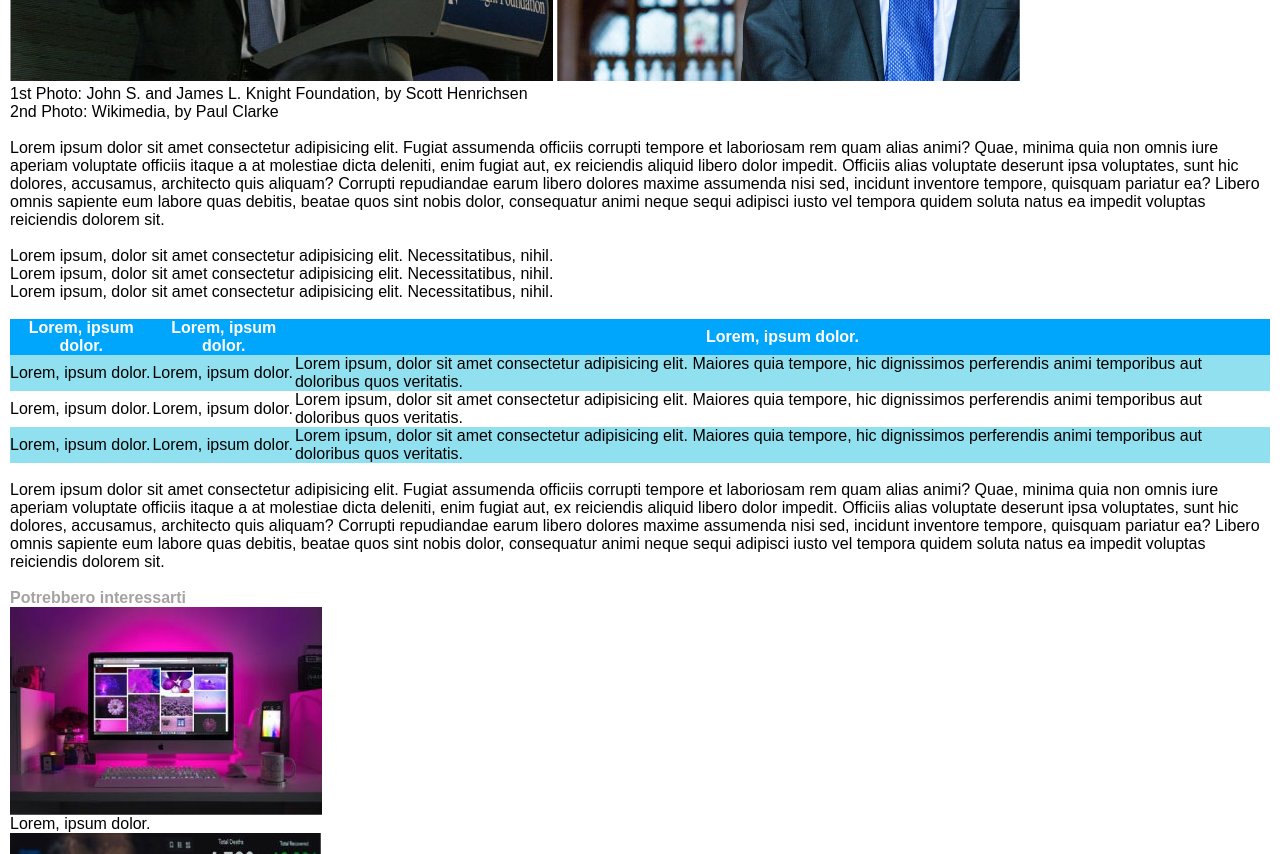
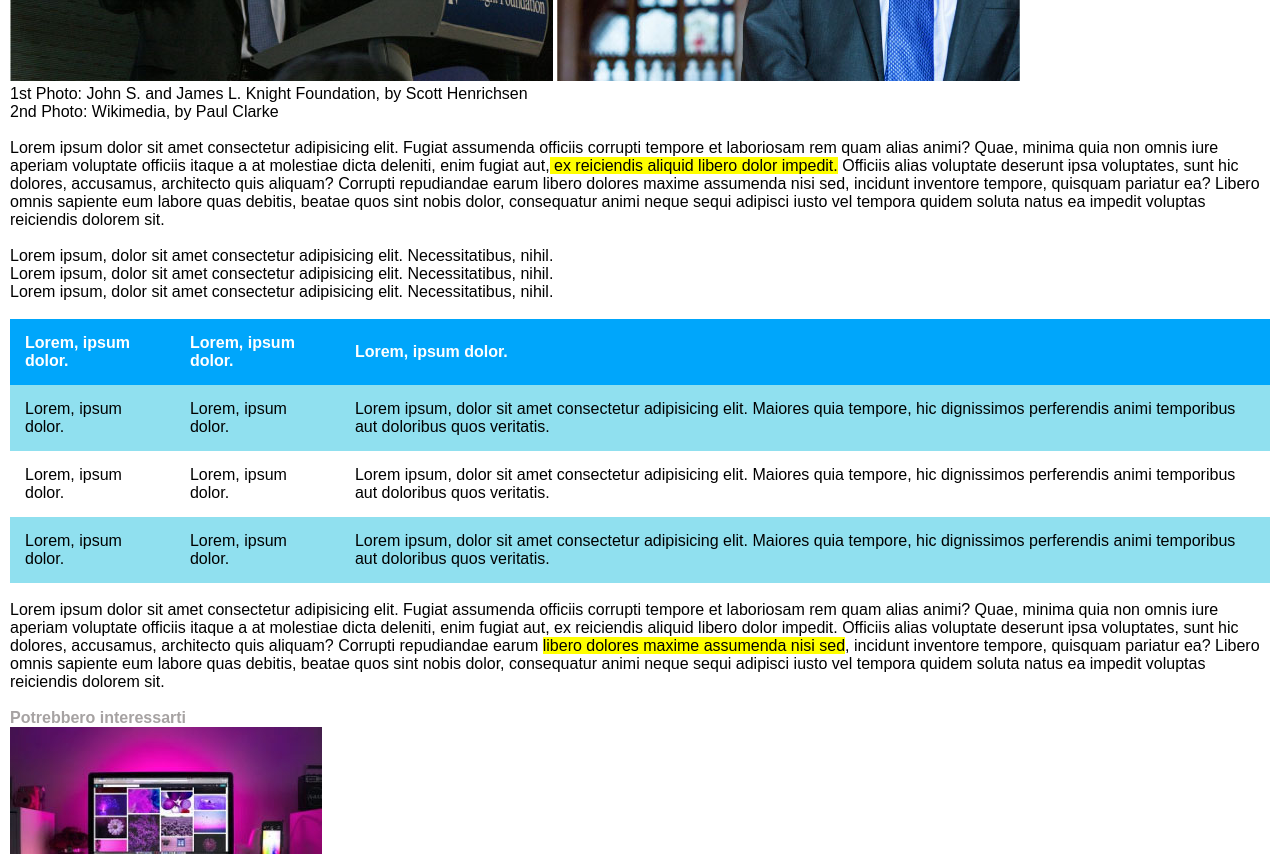
Before and after one commit to fracs31/html-css-booleaner, a plain HTML site: page index.html in a window 1280 px wide. Shown: the part 540-1394 px from the top of the page. Drawn offline with Linux system fonts and the light colour scheme.

Commit message:
Quinto commit

```diff
--- a/css/style.css
+++ b/css/style.css
@@ -36,6 +36,10 @@ main a {
     color: #01baef;
 }
 
+main span {
+    background-color: yellow;
+}
+
 main table {
     border-collapse: collapse;
     background-color: #90e0ef;
@@ -44,6 +48,11 @@ main table {
 main thead {
     background-color: #00a6fb;
     color: white;
+}
+
+main th, td {
+    padding: 15px;
+    text-align: left;
 }
 
 main tr:nth-child(even) {
@@ -56,4 +65,5 @@ main tr:nth-child(even) {
 
 .interessi span {
     color: black;
+    background-color: transparent;
 }
--- a/index.html
+++ b/index.html
@@ -38,7 +38,7 @@
             <section>
                 <!-- Paragrafo -->
                 <p>Lorem ipsum dolor sit amet consectetur adipisicing elit. Fugiat assumenda officiis corrupti tempore et laboriosam rem quam alias animi?
-                    Quae, minima quia non omnis iure aperiam voluptate officiis itaque a at molestiae dicta deleniti, enim fugiat aut, ex reiciendis aliquid libero dolor impedit.
+                    Quae, minima quia non omnis iure aperiam voluptate officiis itaque a at molestiae dicta deleniti, enim fugiat aut,<span> ex reiciendis aliquid libero dolor impedit.</span>
                     Officiis alias voluptate deserunt ipsa voluptates, sunt hic dolores, accusamus, architecto quis aliquam?
                     Corrupti repudiandae earum libero dolores maxime assumenda nisi sed, incidunt inventore tempore, quisquam pariatur ea?
                     Libero omnis sapiente eum labore quas debitis, beatae quos sint nobis dolor, consequatur animi neque sequi adipisci iusto vel tempora quidem soluta natus ea impedit voluptas reiciendis dolorem sit.
@@ -83,7 +83,7 @@
                 <p>Lorem ipsum dolor sit amet consectetur adipisicing elit. Fugiat assumenda officiis corrupti tempore et laboriosam rem quam alias animi?
                     Quae, minima quia non omnis iure aperiam voluptate officiis itaque a at molestiae dicta deleniti, enim fugiat aut, ex reiciendis aliquid libero dolor impedit.
                     Officiis alias voluptate deserunt ipsa voluptates, sunt hic dolores, accusamus, architecto quis aliquam?
-                    Corrupti repudiandae earum libero dolores maxime assumenda nisi sed, incidunt inventore tempore, quisquam pariatur ea?
+                    Corrupti repudiandae earum <span>libero dolores maxime assumenda nisi sed</span>, incidunt inventore tempore, quisquam pariatur ea?
                     Libero omnis sapiente eum labore quas debitis, beatae quos sint nobis dolor, consequatur animi neque sequi adipisci iusto vel tempora quidem soluta natus ea impedit voluptas reiciendis dolorem sit.
                 </p>
             </section>
```
